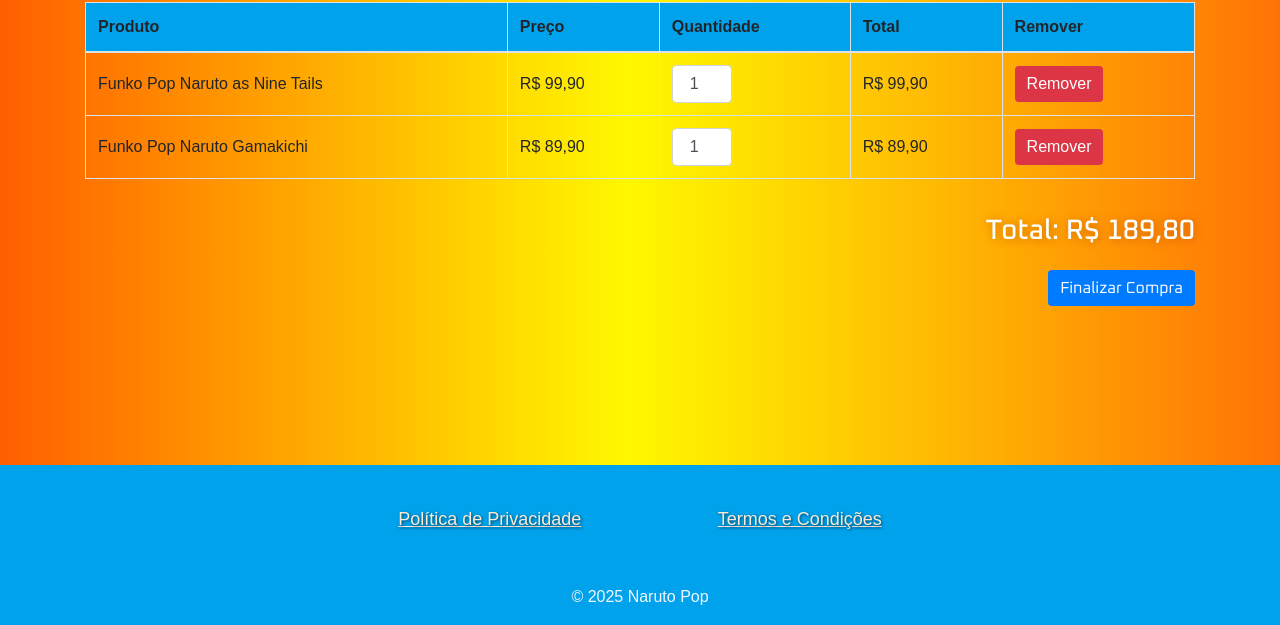
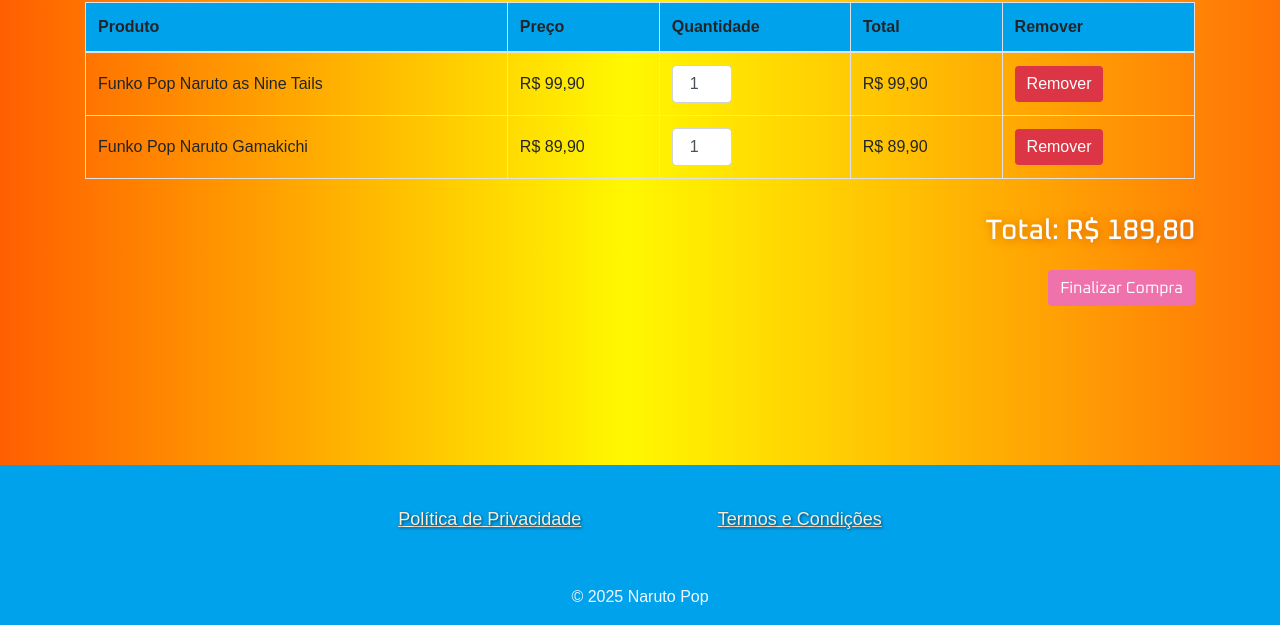
Before and after one commit to NicoleOG12/Naruto, a plain HTML site: page carrinho.html in a window 1280 px wide. Shown: the part 254-879 px from the top of the page. Drawn offline with nearby package versions, Linux system fonts and the light colour scheme.

Commit message:
Carrinho finalizado

```diff
--- a/css/carrinho.css
+++ b/css/carrinho.css
@@ -115,7 +115,7 @@ footer p {
 }
 
 .btn-primary {
-    background-color: #007bff;
+    background-color: #F072AC;
     color: white;
     border: none;
 }
```
